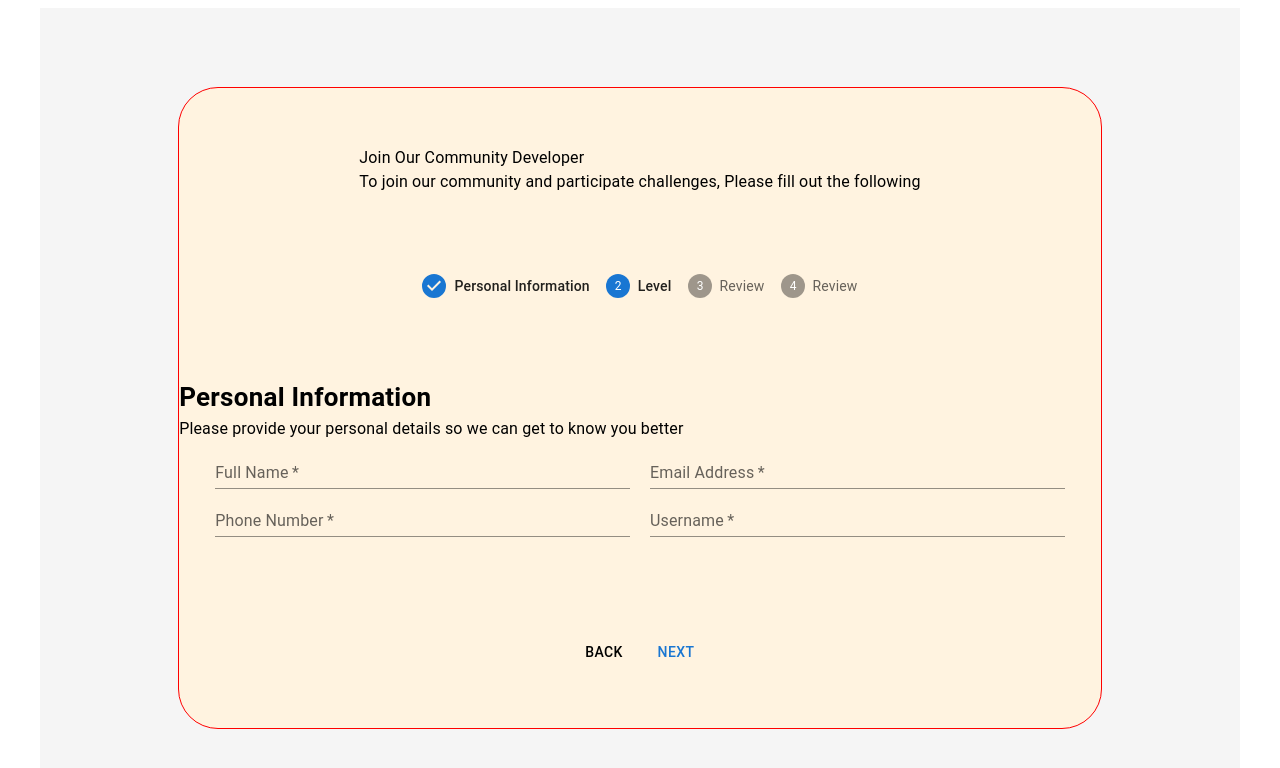
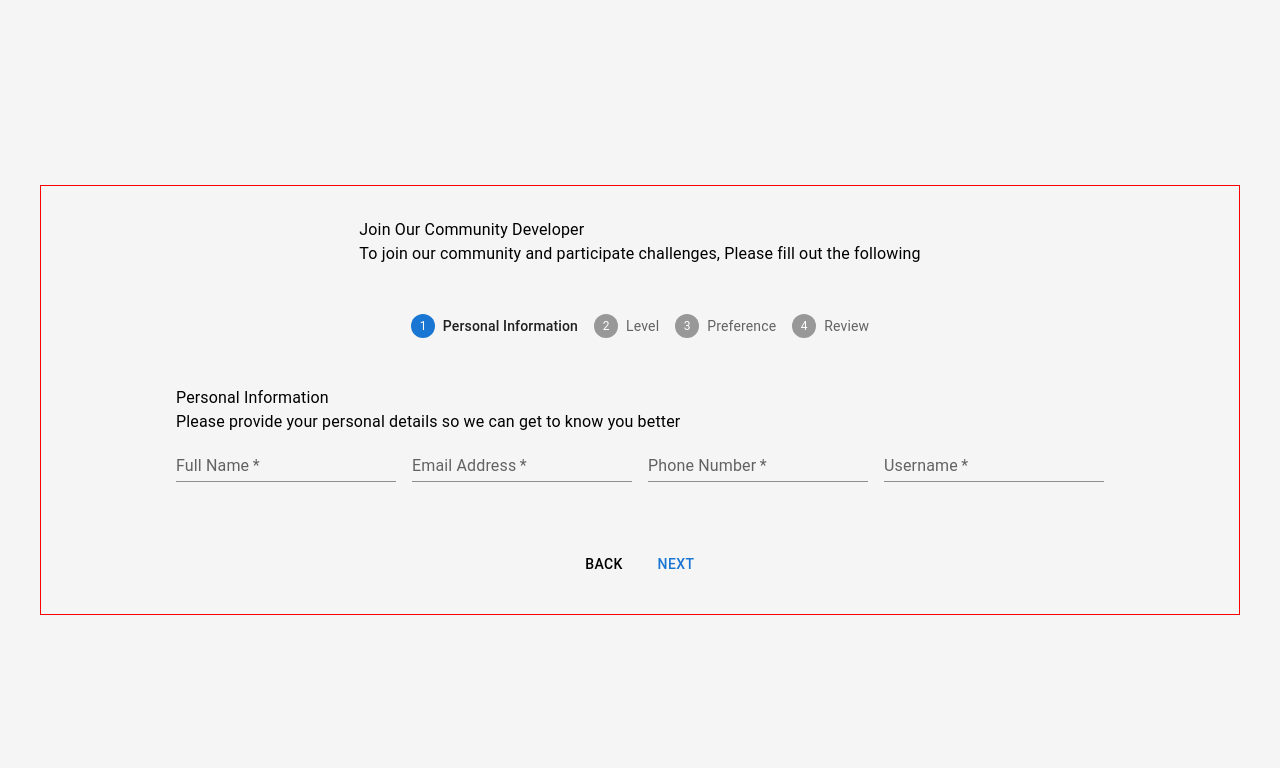
Before and after one commit to yoo-ran/multistep_form, a React (Create React App) app: page / in a window 1280 px wide. Shown: the top 768 px of the page. Built offline with nearby package versions, Linux system fonts and the light colour scheme.

Commit message:
Revise alert and stpper

```diff
--- a/src/App.css
+++ b/src/App.css
@@ -0,0 +1,57 @@
+
+body{
+    margin:0;
+}
+
+#root{
+    width:100vw;
+    height:100vh;
+    background-color:whitesmoke;
+    display:flex;
+    align-items:center;
+}
+
+.containerStyle {
+    border:1px solid red;
+    padding: 2rem 0;
+    /* background-color:orange; */
+}
+
+.boxStyle  {
+    display:flex;
+    flex-direction:column;
+    align-items:center;
+    row-gap:3rem;
+}
+
+.formStyle  {
+
+}
+
+.title  {
+   /* font-weight:bolder; */
+}
+
+.inputStyle  {
+    display:flex;
+    flex-wrap:wrap;
+    justify-content:center;
+    column-gap:1rem;
+    row-gap:1rem;
+};
+
+.inputWidth{
+
+}
+
+.reviewStyle  {
+
+}
+
+.reviewBox {
+
+}
+
+.alertStyle   {
+
+}
--- a/src/App.js
+++ b/src/App.js
@@ -1,4 +1,3 @@
-import './App.css';
 import * as React from 'react';
 import { useState, useEffect } from 'react';
 import Box from '@mui/material/Box';
@@ -8,7 +7,6 @@ import Radio from '@mui/material/Radio';
 import Alert from '@mui/material/Alert';
 import FormControlLabel from '@mui/material/FormControlLabel';
 import Container from '@mui/material/Container';
-import { orange } from '@mui/material/colors';
 
 import Stepper from '@mui/material/Stepper';
 import Step from '@mui/material/Step';
@@ -16,76 +14,10 @@ import StepLabel from '@mui/material/StepLabel';
 import Button from '@mui/material/Button';
 import Typography from '@mui/material/Typography';
 
-const steps = ['Personal Information', 'Level', 'Review',"Review"];
+import './App.css';
 
-  const containerStyle = {
-    display:"flex",
-    flexDirection:"column",
-    justifyContent:"center",
-    alignItems: 'center',
-    height:"100vh",
-    width:"100vw",
-    backgroundColor:"whitesmoke"
-  };
 
-  const boxStyle = {
-    border:"1px solid red",
-    display:"flex",
-    flexDirection:"column",
-    justifyContent:"center",
-    alignItems: 'center',
-    rowGap: '10vh',
-    width:"80%",
-    height:"70vh",
-    minHeight:"60vh",
-    backgroundColor:orange[50],
-    borderRadius: "5vh",
-    padding: "5vh 0"
-  }
-
-  const formStyle = {
-    display:"flex",
-    flexDirection:"column",
-    height:"20vh"
-    // other styles
-  };
-
-  const title = {
-    fontWeight:"bold",
-    fontSize:"26px"
-  }
-
-  const inputStyle = {
-    display:"flex",
-    flexWrap:"wrap",
-    justifyContent:"center",
-    alignItems: 'center',
-    columnGap:"20px"
-  };
-
-  const inputWidth={
-    width:"45%"
-  }
-
-  const reviewStyle = {
-      display:"flex",
-      flexWrap:"wrap",
-      justifyContent:"space-between",
-      alignItems:"center",
-      rowGap:"5rem"
-  }
-
-  const reviewBox ={
-    border:"1px solid red",
-    width:"30%"
-  }
-
-  const alertStyle =  {
-    position:"absolute",
-    top: "40%",
-    left:"35%",
-    width:"30vw"
-  }
+const steps = ['Personal Information', 'Level', 'Preference',"Review"];
 
 
 function App() {
@@ -101,8 +33,6 @@ function App() {
   const [goNext, setGoNext] = useState(false);
   const [alert, setAlert] = useState(false)
   let alertText = "";
-  // const alertText = <Alert severity="error" style={alertStyle}>This is an error Alert.</Alert>;
-
 
   const handleNext = () => {
 
@@ -119,11 +49,19 @@ function App() {
           }
         }
       case 2:
-        if(level !== ""){
+        // if(level !== ""){
+        //   setActiveStep((activeStep) => activeStep + 1);
+        // }
+        if (level!=="") {
           setActiveStep((activeStep) => activeStep + 1);
+          setAlert(false);
+          }else{
+            setAlert(true);
           }
+        break;
 
       case 3:
+
         if (preference!=="") {
           setActiveStep((activeStep) => activeStep + 1);
           setAlert(false);
@@ -131,6 +69,12 @@ function App() {
             setAlert(true);
           }
         break;
+
+      case 4:
+        if (preference!=="") {
+          setActiveStep((activeStep) => activeStep + 1);
+          }else{
+          }
 
       default:
         setAlert(false);
@@ -150,34 +94,39 @@ function App() {
               setActiveStep((activeStep) => activeStep + 1);
               setAlert(false);
             }
-          // break;
       }
 
 
   }, [goNext]);
 
   useEffect(() => {
-    // if(goNext){
       switch (activeStep) {
-        case 3:
+        case 2:
           if (level!=="") {
             setAlert(false);
           }
         break;
       }
-    // }
-
-
   }, [level]);
 
   useEffect(() => {
-    // if(goNext){
-    // if(goNext){
+      switch (activeStep) {
+        case 3:
+          if (preference!=="") {
+            setAlert(false);
+          }
+        break;
+      }
+
+
+  }, [preference]);
+
+  useEffect(() => {
 
     console.log('effect:' + alert);
 
       if (alert) {
-        alertText = <Alert severity="error" style={alertStyle}>This is an error Alert.</Alert>
+        alertText = <Alert severity="error" className='alertStyle'>This is an error Alert.</Alert>
       } else {
         alertText = "";
       }
@@ -193,7 +142,7 @@ function App() {
   const alertContent = (a) => {
 
     if (a) {
-      alertText =  <Alert severity="error" style={alertStyle}>This is an error Alert.</Alert>;
+      alertText =  <Alert severity="error" sclassName='alertStyle'>This is an error Alert.</Alert>;
     } else {
       alertText = "";
     }
@@ -206,14 +155,14 @@ function App() {
 
     switch (step) {
       case 1:
-        return <Box style={formStyle}>
-            <Typography style={title}>Personal Information</Typography>
+        return <Box className="formStyle">
+            <Typography className="title">Personal Information</Typography>
             <Typography>Please provide your personal details so we can get to know you better</Typography>
-            <Box style={inputStyle}>
-              <TextField style={inputWidth} required label="Full Name" value={info.name} variant="standard" onChange={(event)=>{setInfo({...info, name:event.target.value});console.log(event);}} />
-              <TextField style={inputWidth} required label="Email Address" value={info.email} variant="standard" onChange={(event)=>{setInfo({...info, email:event.target.value})}} />
-              <TextField style={inputWidth} required label="Phone Number" value={info.phone} variant="standard" onChange={(event)=>{setInfo({...info, phone:event.target.value})}} />
-              <TextField style={inputWidth} required label="Username" value={info.user} variant="standard" onChange={(event)=>{setInfo({...info, user:event.target.value})}} />
+            <Box className="inputStyle">
+              <TextField className="inputWidth" required label="Full Name" value={info.name} variant="standard" onChange={(event)=>{setInfo({...info, name:event.target.value});console.log(event);}} />
+              <TextField className="inputWidth" required label="Email Address" value={info.email} variant="standard" onChange={(event)=>{setInfo({...info, email:event.target.value})}} />
+              <TextField className="inputWidth" required label="Phone Number" value={info.phone} variant="standard" onChange={(event)=>{setInfo({...info, phone:event.target.value})}} />
+              <TextField className="inputWidth" required label="Username" value={info.user} variant="standard" onChange={(event)=>{setInfo({...info, user:event.target.value})}} />
             </Box>
         </Box>
 
@@ -221,17 +170,17 @@ function App() {
         // break;
 
       case 2:
-        return <Box style={formStyle}>
+        return <Box className="formStyle">
                   <Box>
-                    <Typography style={title}>Skill Level</Typography>
+                    <Typography className="title">Skill Level</Typography>
                     <Typography>Please tell us about your skill level in frontend development</Typography>
                   </Box>
                   <Box>
-                      <RadioGroup style={inputStyle} row  aria-labelledby="demo-row-radio-buttons-group-label" name="row-radio-buttons-group" value={level} onChange={(event)=>{setLevel(event.target.value)}} >
-                        <FormControlLabel style={inputWidth} value="beginner" control={<Radio />} label="Beginner" />
-                        <FormControlLabel style={inputWidth} value="intermediate" control={<Radio />} label="Intermediate" />
-                        <FormControlLabel style={inputWidth} value="advanced" control={<Radio />} label="Advanced" />
-                        <FormControlLabel style={inputWidth} value="other" control={<Radio />} label="Other" />
+                      <RadioGroup className="inputStyle" row  aria-labelledby="demo-row-radio-buttons-group-label" name="row-radio-buttons-group" value={level} onChange={(event)=>{setLevel(event.target.value)}} >
+                        <FormControlLabel className="inputWidth" value="beginner" control={<Radio />} label="Beginner" />
+                        <FormControlLabel className="inputWidth" value="intermediate" control={<Radio />} label="Intermediate" />
+                        <FormControlLabel className="inputWidth" value="advanced" control={<Radio />} label="Advanced" />
+                        <FormControlLabel className="inputWidth" value="other" control={<Radio />} label="Other" />
                       </RadioGroup>
                   </Box>
                </Box>
@@ -239,15 +188,15 @@ function App() {
         // break;
 
       case 3:
-        return <Box style={formStyle}>
-                  <Typography style={title}>Challenges Preference</Typography>
+        return <Box className="formStyle">
+                  <Typography className="title">Challenges Preference</Typography>
                   <Typography>Please tell us which frontend challenges you would like to participated in</Typography>
                   <Box>
-                    <RadioGroup style={inputStyle} row  aria-labelledby="demo-row-radio-buttons-group-label" name="row-radio-buttons-group" value={preference} onChange={(event)=>{setPreference(event.target.value)}} >
-                      <FormControlLabel style={inputWidth} value="html/css/js" control={<Radio />} label="HTML/CSS/JS" />
-                      <FormControlLabel style={inputWidth} value="react" control={<Radio />} label="React.js" />
-                      <FormControlLabel style={inputWidth} value="vue" control={<Radio />} label="Vue.js" />
-                      <FormControlLabel style={inputWidth} value="other" control={<Radio />} label="Other" />
+                    <RadioGroup className="inputStyle" row  aria-labelledby="demo-row-radio-buttons-group-label" name="row-radio-buttons-group" value={preference} onChange={(event)=>{setPreference(event.target.value)}} >
+                      <FormControlLabel className="inputWidth" value="html/css/js" control={<Radio />} label="HTML/CSS/JS" />
+                      <FormControlLabel className="inputWidth" value="react" control={<Radio />} label="React.js" />
+                      <FormControlLabel className="inputWidth" value="vue" control={<Radio />} label="Vue.js" />
+                      <FormControlLabel className="inputWidth" value="other" control={<Radio />} label="Other" />
                     </RadioGroup>
                   </Box>
                 </Box>
@@ -255,28 +204,28 @@ function App() {
         // break;
 
       case 4:
-        return <Box style={reviewStyle} >
-                  <Box style={reviewBox}>
+        return <Box className="reviewStyle" >
+                  <Box className="reviewBox">
                     <Typography>Full Name</Typography>
                     <Typography>{info.name}</Typography>
                   </Box>
-                  <Box style={reviewBox}>
+                  <Box className="reviewBox">
                     <Typography>Email Address</Typography>
                     <Typography>{info.email}</Typography>
                   </Box>
-                  <Box style={reviewBox}>
+                  <Box className="reviewBox">
                     <Typography>Phone</Typography>
                     <Typography>{info.phone}</Typography>
                   </Box>
-                  <Box style={reviewBox}>
+                  <Box className="reviewBox">
                     <Typography>Username</Typography>
                     <Typography>{info.user}</Typography>
                   </Box>
-                  <Box style={reviewBox}>
+                  <Box className="reviewBox">
                     <Typography>Level</Typography>
                     <Typography>{level}</Typography>
                   </Box>
-                  <Box style={reviewBox}>
+                  <Box className="reviewBox">
                     <Typography>Preference</Typography>
                     <Typography>{preference}</Typography>
                   </Box>
@@ -290,14 +239,27 @@ function App() {
   }
 
   return (
-    <Container style={containerStyle}>
+    <Container className="containerStyle">
 
-      <Box style={boxStyle} spacing={8}>
+      <Box className="boxStyle" spacing={8}>
+
+
+        {activeStep === steps.length + 1 ? (
+          // Compeleted
+          <React.Fragment>
+            <Typography variant="h3">Thank You!</Typography>
+            <Typography variant="body1">Your form has been submitted. You're now a member of developer community.<br/>We will email you on <a href="mailto:frontend@mail.com">frontend@mail.com</a> in order to confirm your account.</Typography>
+            <Button>Go Back Home</Button>
+          </React.Fragment>
+        ) : (
+
+
+          <React.Fragment>
               <Box>
                 <Typography>Join Our Community Developer</Typography>
                 <Typography>To join our community and participate challenges, Please fill out the following </Typography>
               </Box>
-        <Stepper activeStep={activeStep}>
+              <Stepper activeStep={activeStep-1}>
                 {steps.map((label, index) => {
                   const stepProps = {};
                   const labelProps = {};
@@ -309,17 +271,9 @@ function App() {
                   );
                 })}
               </Stepper>
-        {activeStep === steps.length ? (
-          // Compeleted
-          <React.Fragment>
-            <Typography sx={{ mt: 2, mb: 1 }}>
-              All steps completed - you&apos;re finished
-            </Typography>
-          </React.Fragment>
-        ) : (
 
-          <React.Fragment>
               {alertContent(alert)}
+
               <Box id="contents" >
                 {stepContent(activeStep)}
               </Box>
--- a/src/index.js
+++ b/src/index.js
@@ -1,6 +1,7 @@
 import React from 'react';
 import ReactDOM from 'react-dom';
 import App from './App';
+import "./App.css"
 
 // const root = ReactDOM.createRoot(document.getElementById('root'));
 ReactDOM.render(
```
Lines whose indentation alone changed are shown as unchanged.
